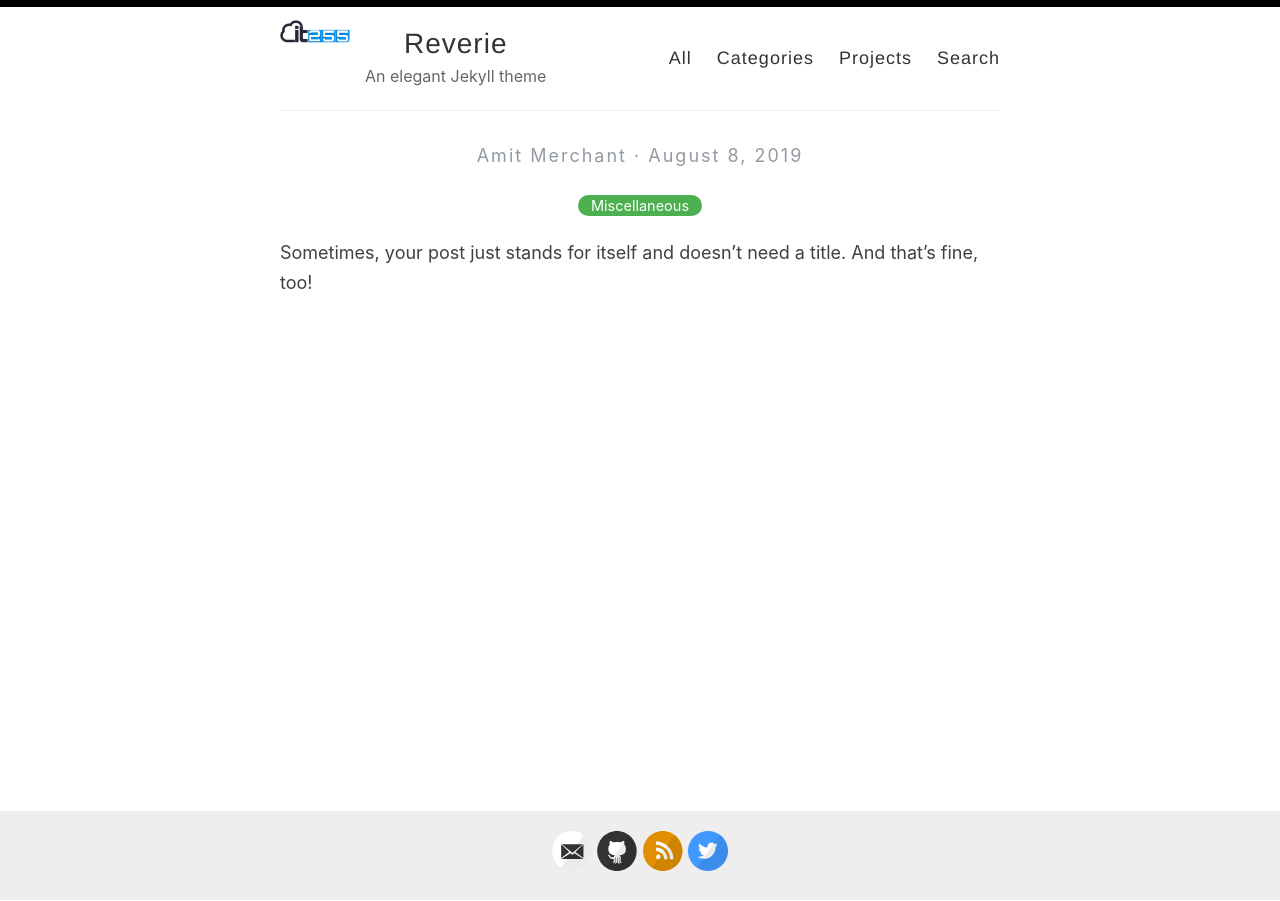
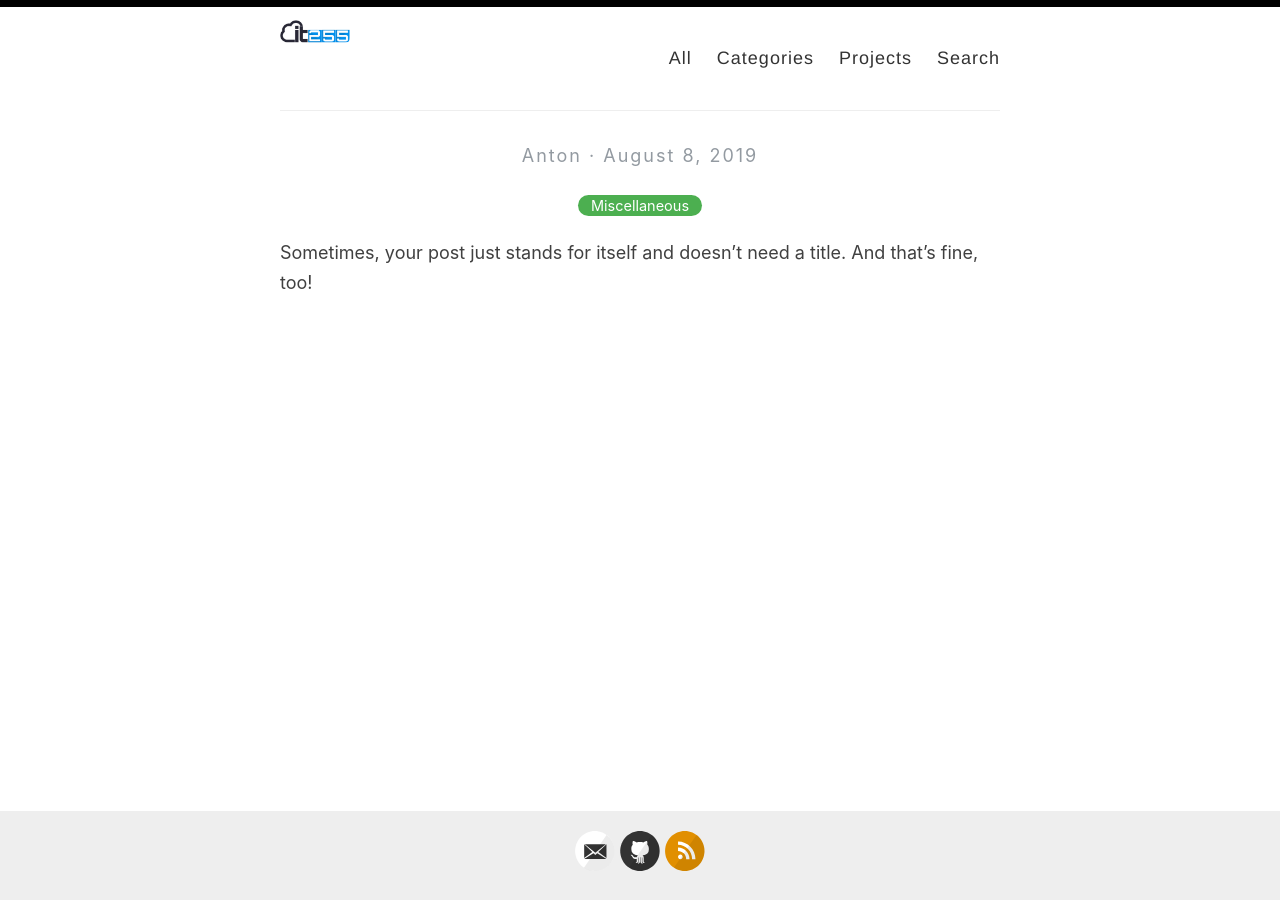
Before and after one commit to it255ru/reverie, a Jekyll site: the page built from _posts/2019-08-08-no-title-posts.md, in a window 1280 px wide. Built offline with Jekyll 4.4.1, drawn with Linux system fonts in a browser that asks for light colours.

Commit message:
Update _config.yml

```diff
--- a/_config.yml
+++ b/_config.yml
@@ -3,13 +3,13 @@
 #
 
 # Name of your site (displayed in the header)
-name: Reverie
+name:
 
 # Name of the author
-author: Amit Merchant
+author: Anton
 
 # Short bio or description (displayed in the header)
-description: An elegant Jekyll theme
+description:
 
 # URL of your avatar or profile pic (you could use your GitHub profile pic)
 avatar: /images/reverie.png
@@ -21,15 +21,15 @@ avatar: /images/reverie.png
 # Includes an icon in the footer for each username you enter
 footer-links:
   dribbble:
-  email: amit.d.merchant@gmail.com
+  email: anton@it255.ru
   facebook:
   flickr:
-  github: amitmerchant1990/reverie
+  github: it255ru/reverie
   instagram:
   linkedin:
   pinterest:
   rss: rss
-  twitter: amit_merchant
+  twitter:
   stackoverflow:
   youtube: # channel/<your_long_string> or user/<user-name>
   googleplus: # anything in your profile username that comes after plus.google.com/
@@ -45,8 +45,8 @@ google_analytics: UA-43339302-11
 
 # Your website URL (e.g. http://amitmerchant1990.github.io or http://www.amitmerchant.com)
 # Used for Sitemap.xml and your RSS feed
-url: http://it255ru.github.io/test/
-enforce_ssl: https://it255ru.github.io/test/
+url: http://it255ru.github.io/reverie
+enforce_ssl: https://it255ru.github.io/reverie
 
 # If you're hosting your site at a Project repository on GitHub pages
 # (http://yourusername.github.io/repository-name)
```
